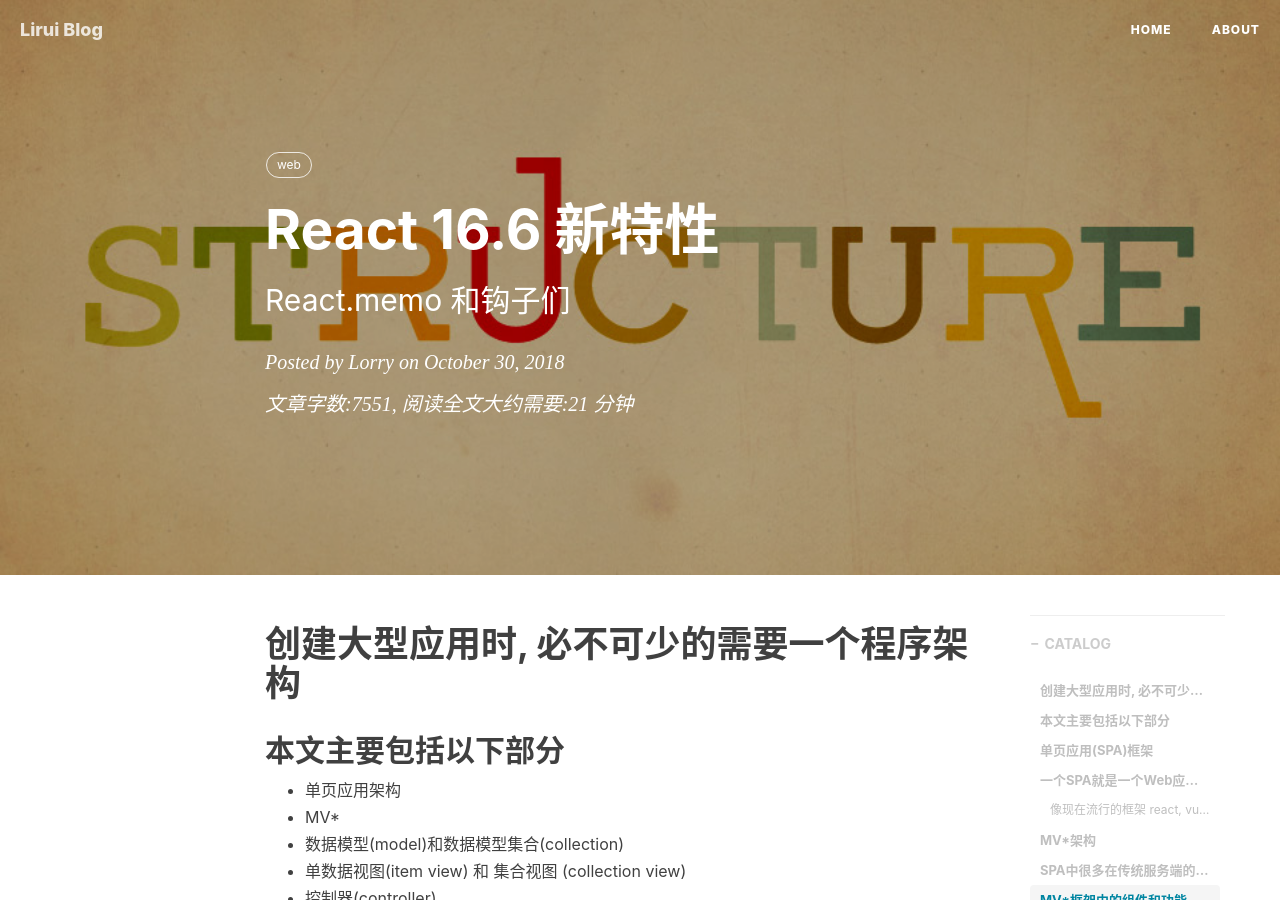
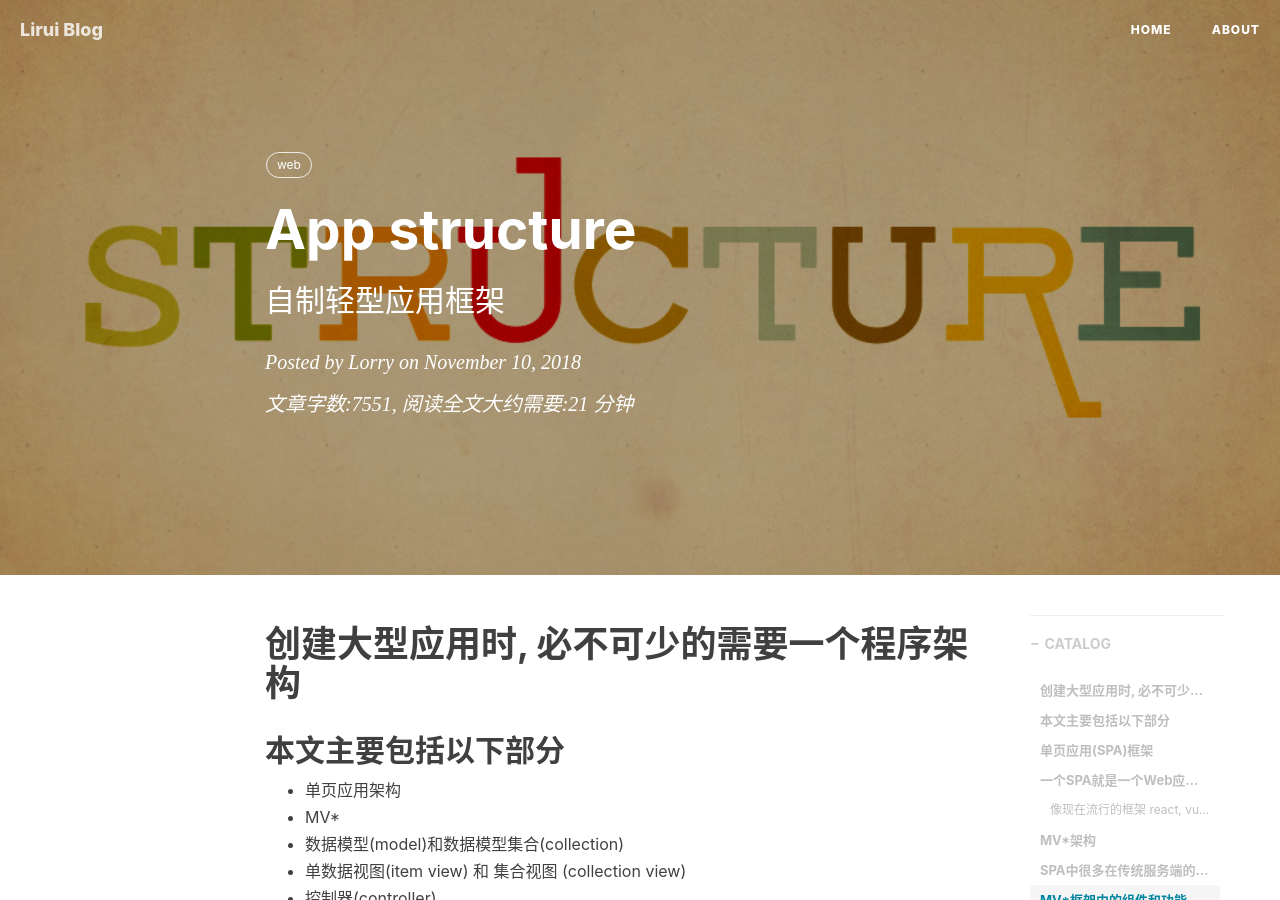
Before and after one commit to JiangLiruii/jiangliruii.github.io, a Jekyll site: the page built from _posts/2018-11-10-app-structure.md, in a window 1280 px wide and 900 px high. Built offline with Jekyll 4.4.1, drawn with Linux system fonts in a browser that asks for light colours; comment, search, counter and statistics services are not loaded; some of the changed text lies outside the part shown.

Commit message:
rename and subtitle

```diff
--- a/_posts/2018-11-10-app-structure.md
+++ b/_posts/2018-11-10-app-structure.md
@@ -1,8 +1,8 @@
 ---
 layout:       post
-title:        "React 16.6 新特性"
-subtitle:     "React.memo 和钩子们"
-date:         2018-10-30 12:00:00
+title:        "App structure"
+subtitle:     "自制轻型应用框架"
+date:         2018-11-10 12:00:00
 author:       "Lorry"
 header-mask:  0.3
 header-img:   '/img/structure.jpg'
```
